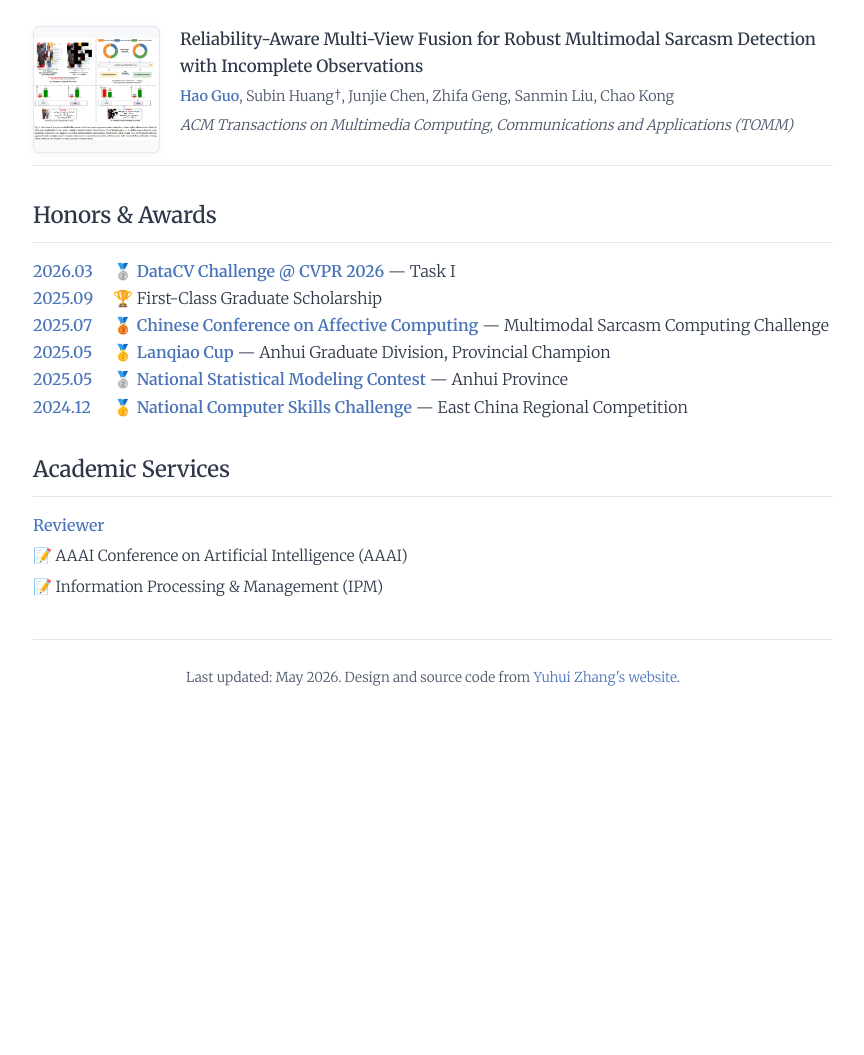
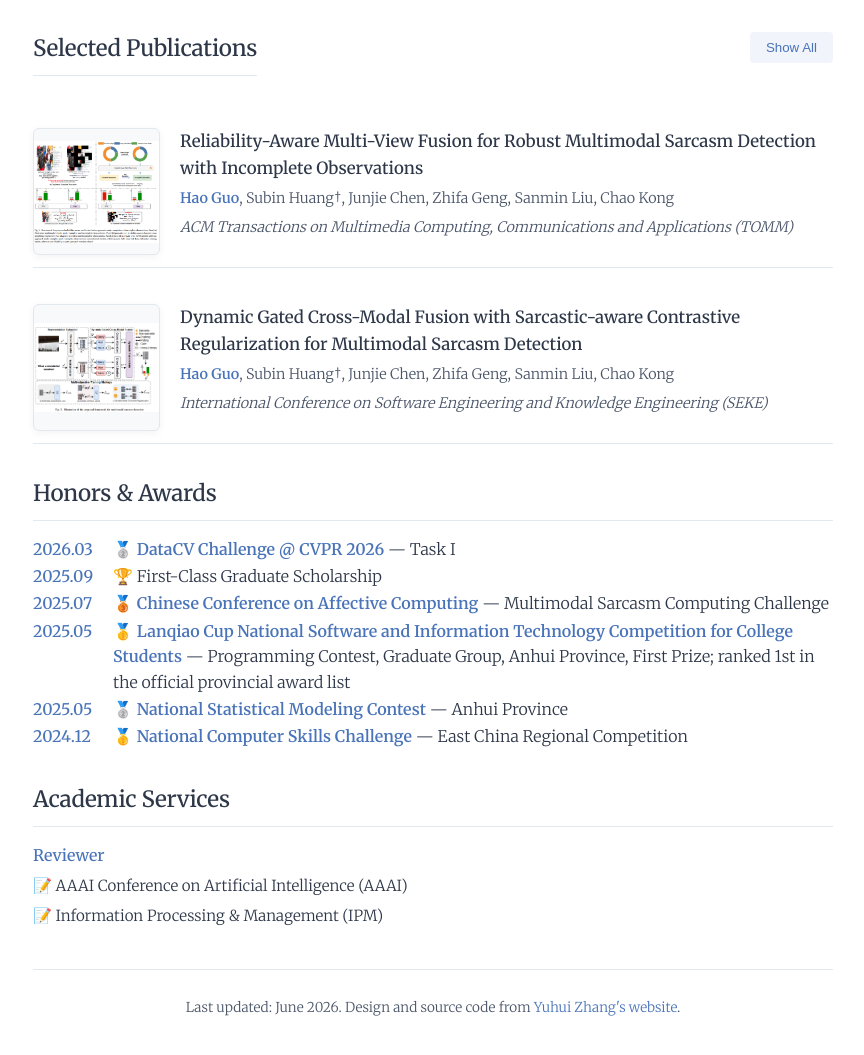
Before and after one commit to sifan077/sifan077.github.io, a plain HTML site: page index.html in a window 1280 px wide. Shown: the part 1139-2194 px from the top of the page, without its empty margins (207-1071 px from the left). Before the commit the page ends 1864 px from the top, so only its background shows below. Drawn offline with Linux system fonts and the light colour scheme.

Commit message:
Update academic homepage publications

```diff
--- a/index.html
+++ b/index.html
@@ -4,7 +4,7 @@
     <meta charset="UTF-8">
     <meta name="viewport" content="width=device-width, initial-scale=1.0">
     <meta name="description" content="Academic Homepage">
-    <meta name="keywords" content="Computer Science, PhD Student, Research, Machine Learning, Robotics">
+    <meta name="keywords" content="Computer Science, Master Student, Multimodal Sarcasm, Affective Computing, Multimodal Learning">
     <meta name="author" content="郭灏 (Hao Guo)">
     <meta property="og:title" content="郭灏 (Hao Guo) - Master Student">
     <meta property="og:description" content="Master student at Anhui Polytechnic University, researching Multimodal Sarcasm, Affective Computing, and Multimodal Learning.">
@@ -70,6 +70,7 @@
             <h2>News</h2>
             <div class="news-container">
                 <ul class="news-list">
+                    <li>[06/2026]: Our paper "Dynamic Gated Cross-Modal Fusion with Sarcastic-aware Contrastive Regularization for Multimodal Sarcasm Detection" has been accepted to the <strong>International Conference on Software Engineering and Knowledge Engineering (SEKE)</strong>! 🎉</li>
                     <li>[05/2026]: Our paper "Reliability-Aware Multi-View Fusion for Robust Multimodal Sarcasm Detection with Incomplete Observations" has been accepted for publication in <strong>ACM Transactions on Multimedia Computing, Communications and Applications</strong>! 🎉</li>
                     <li>[03/2026]: 🥈 2nd Place, Task I, DataCV Challenge @ CVPR 2026</li>
                 </ul>
@@ -102,7 +103,7 @@
             </div>
             <div class="award-item">
                 <span class="award-year">2025.05</span>
-                <div class="award-desc">🥇 <strong>Lanqiao Cup</strong> — Anhui Graduate Division, Provincial Champion</div>
+                <div class="award-desc">🥇 <strong>Lanqiao Cup National Software and Information Technology Competition for College Students</strong> — Programming Contest, Graduate Group, Anhui Province, First Prize; ranked 1st in the official provincial award list</div>
             </div>
             <div class="award-item">
                 <span class="award-year">2025.05</span>
@@ -128,7 +129,7 @@
     </main>
 
     <footer>
-        <p>Last updated: May 2026. Design and source code from <a href="https://cs.stanford.edu/~yuhuiz/">Yuhui Zhang's website</a>.</p>
+        <p>Last updated: June 2026. Design and source code from <a href="https://cs.stanford.edu/~yuhuiz/">Yuhui Zhang's website</a>.</p>
     </footer>
 
     <div id="imageModal" class="modal">
--- a/scripts.js
+++ b/scripts.js
@@ -17,6 +17,25 @@
       ],
       "venue": "ACM Transactions on Multimedia Computing, Communications and Applications (TOMM)",
       "thumbnail": "images/thumbs/1.png",
+      "selected": 1,
+      "award": "",
+      "links": {
+        "pdf": "#",
+        "code": "#"
+      }
+    },
+    {
+      "title": "Dynamic Gated Cross-Modal Fusion with Sarcastic-aware Contrastive Regularization for Multimodal Sarcasm Detection",
+      "authors": [
+        "Hao Guo",
+        "Subin Huang†",
+        "Junjie Chen",
+        "Zhifa Geng",
+        "Sanmin Liu",
+        "Chao Kong"
+      ],
+      "venue": "International Conference on Software Engineering and Knowledge Engineering (SEKE)",
+      "thumbnail": "images/thumbs/2.png",
       "selected": 1,
       "award": "",
       "links": {
@@ -70,7 +89,7 @@
 
   const pubsToShow = selectedOnly ?
     allPublications.filter(pub => pub.selected === 1) :
-    allPublications;
+    [...allPublications].reverse();
 
   pubsToShow.forEach(publication => {
     const pubElement = createPublicationElement(publication);
```
Also changed, not shown: publications.json (+19 -0 lines), images/thumbs/2.png (added).
